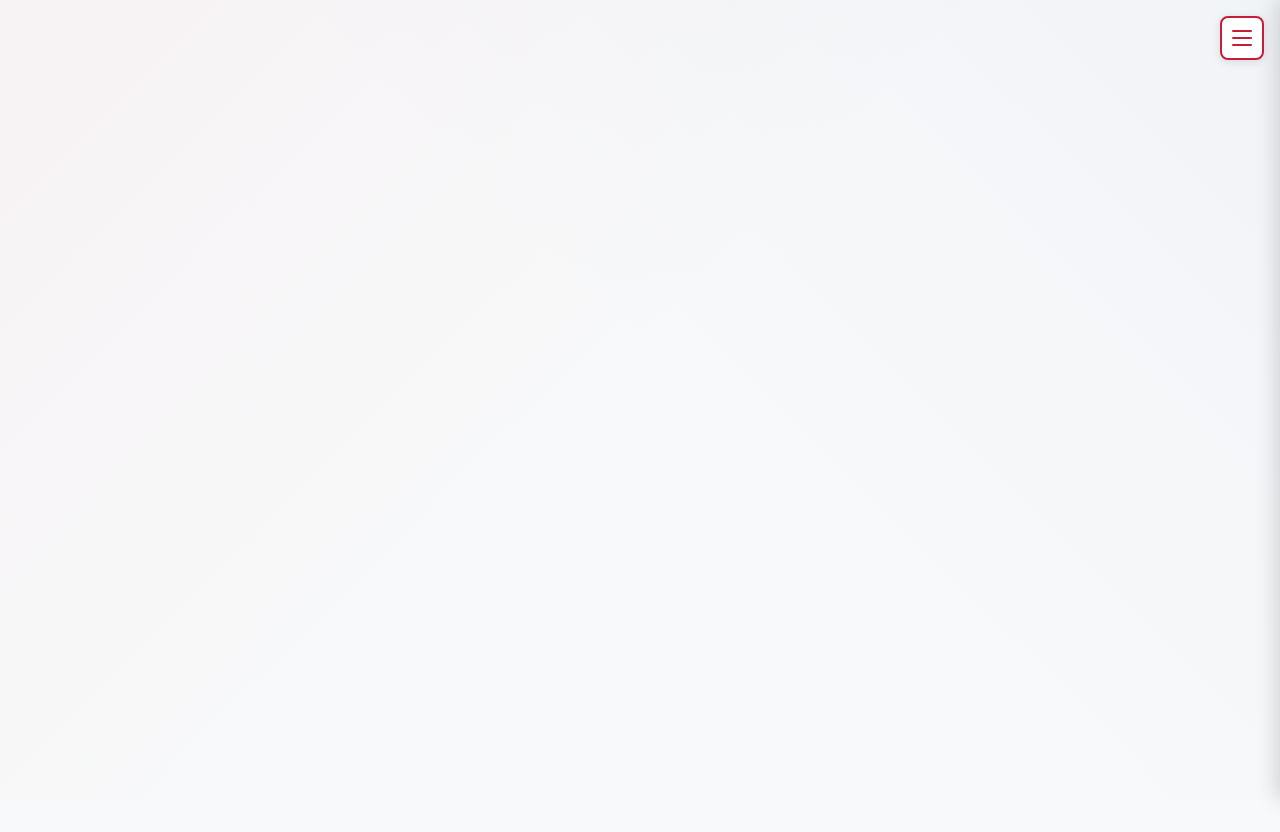
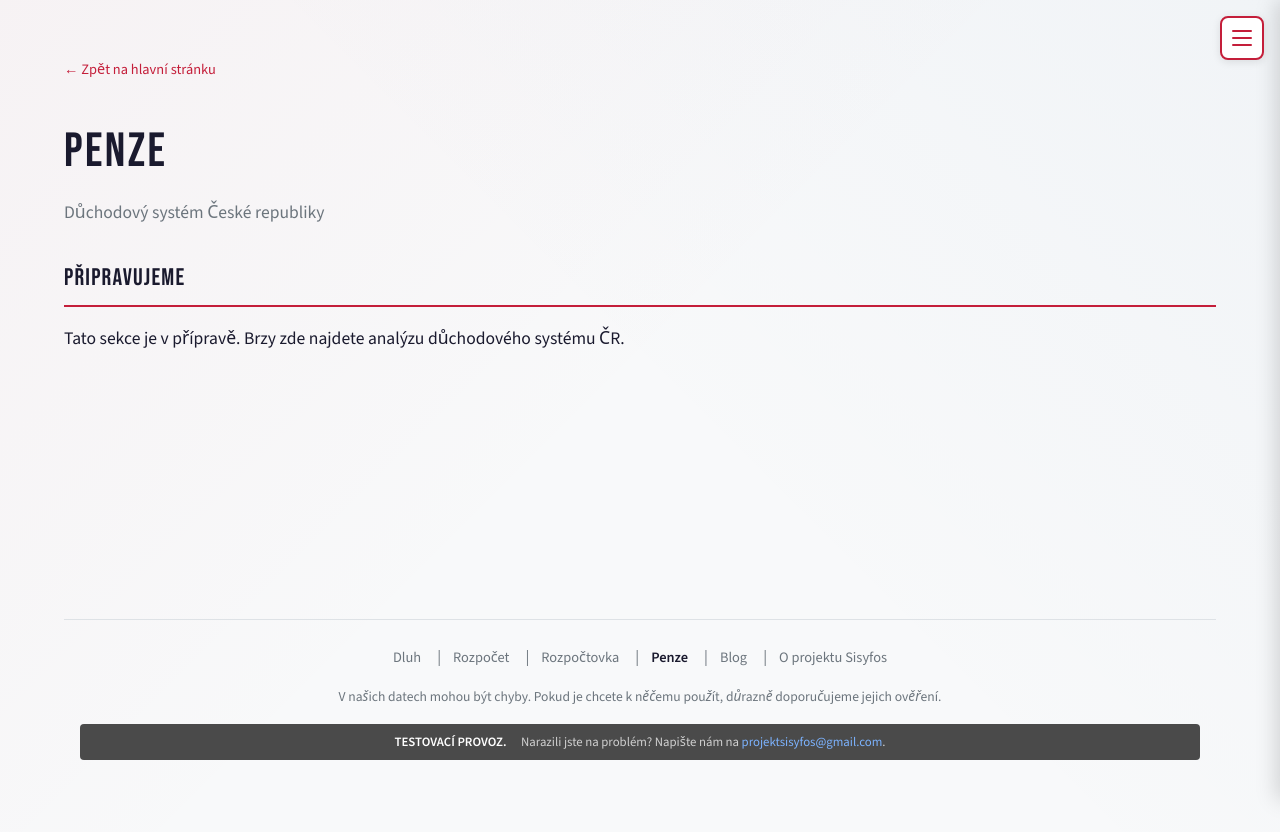
Before and after one commit to Oslicek/Sisyphus, a React (Vite) app: page /penze in a window 1280 px wide. Before the commit the page ends 800 px from the top, so only its background shows below. Built offline with nearby package versions, Linux system fonts and the light colour scheme.

Commit message:
Add Penze page with navigation links

```diff
--- a/src/App.tsx
+++ b/src/App.tsx
@@ -12,6 +12,7 @@ import { DataSources } from './pages/DataSources';
 import { BudgetTables } from './pages/BudgetTables';
 import { BudgetTreemap } from './pages/BudgetTreemap';
 import { DeficitGame } from './pages/DeficitGame';
+import { Penze } from './pages/Penze';
 import sisyfosLogo from './assets/sisyfos-logo-200x200.png';
 import styles from './App.module.css';
 
@@ -61,6 +62,7 @@ function App() {
         <Route path="/rozpocet" element={<BudgetTables />} />
         <Route path="/rozpocet-vizualizace" element={<BudgetTreemap />} />
         <Route path="/rozpoctovka" element={<DeficitGame />} />
+        <Route path="/penze" element={<Penze />} />
       </Routes>
     </BrowserRouter>
   );
--- a/src/components/Footer/Footer.tsx
+++ b/src/components/Footer/Footer.tsx
@@ -11,6 +11,7 @@ const footerLinks: FooterLink[] = [
   { label: 'Dluh', path: '/' },
   { label: 'Rozpočet', path: '/rozpocet' },
   { label: 'Rozpočtovka', path: '/rozpoctovka' },
+  { label: 'Penze', path: '/penze' },
   { label: 'Blog', path: '/blog' },
   { label: 'O projektu Sisyfos', path: '/o-projektu' },
 ];
--- a/src/components/Navigation/Navigation.tsx
+++ b/src/components/Navigation/Navigation.tsx
@@ -24,6 +24,7 @@ const navItems: NavItem[] = [
     ]
   },
   { label: 'Hra Rozpočtovka', path: '/rozpoctovka' },
+  { label: 'Penze', path: '/penze' },
   { label: 'Blog', path: '/blog' },
   { label: 'O Projektu Sisyfos', path: '/o-projektu' }
 ];
--- /dev/null
+++ b/src/pages/Penze/Penze.module.css
@@ -0,0 +1,250 @@
+.container {
+  min-height: 100vh;
+  display: flex;
+  flex-direction: column;
+  padding: 2rem;
+  padding-top: 2.5rem;
+  max-width: 1400px;
+  margin: 0 auto;
+}
+
+.header {
+  margin-bottom: 2rem;
+}
+
+.backLink {
+  font-family: 'Source Sans 3', system-ui, sans-serif;
+  font-size: 0.9rem;
+  color: var(--color-accent, #c41e3a);
+  text-decoration: none;
+  transition: opacity 0.2s ease;
+}
+
+.backLink:hover {
+  opacity: 0.7;
+}
+
+.main {
+  flex: 1;
+}
+
+.title {
+  font-family: 'Bebas Neue', Impact, sans-serif;
+  font-size: clamp(2rem, 5vw, 3rem);
+  font-weight: 400;
+  letter-spacing: 0.05em;
+  text-transform: uppercase;
+  color: var(--color-text, #1a1a2e);
+  margin: 0 0 0.5rem 0;
+}
+
+.subtitle {
+  font-family: 'Source Sans 3', system-ui, sans-serif;
+  font-size: 1.1rem;
+  color: var(--color-text-muted, #6c757d);
+  margin: 0 0 2rem 0;
+}
+
+.sourceLink {
+  color: var(--color-accent, #c41e3a);
+  text-decoration: none;
+}
+
+.sourceLink:hover {
+  text-decoration: underline;
+}
+
+.tabs {
+  display: flex;
+  gap: 0.5rem;
+  margin-bottom: 1.5rem;
+  flex-wrap: wrap;
+}
+
+.tab {
+  font-family: 'Source Sans 3', system-ui, sans-serif;
+  font-size: 0.95rem;
+  padding: 0.6rem 1.2rem;
+  border: 2px solid var(--color-border, #dee2e6);
+  background: white;
+  color: var(--color-text, #1a1a2e);
+  border-radius: 6px;
+  cursor: pointer;
+  transition: all 0.2s ease;
+}
+
+.tab:hover {
+  border-color: var(--color-accent, #c41e3a);
+}
+
+.tabActive {
+  background: var(--color-accent, #c41e3a);
+  border-color: var(--color-accent, #c41e3a);
+  color: white;
+}
+
+.section {
+  margin-bottom: 3rem;
+}
+
+.sectionTitle {
+  font-family: 'Bebas Neue', Impact, sans-serif;
+  font-size: 1.5rem;
+  font-weight: 400;
+  letter-spacing: 0.05em;
+  text-transform: uppercase;
+  color: var(--color-text, #1a1a2e);
+  margin: 0 0 1rem 0;
+  padding-bottom: 0.5rem;
+  border-bottom: 2px solid var(--color-accent, #c41e3a);
+}
+
+.text {
+  font-family: 'Source Sans 3', system-ui, sans-serif;
+  font-size: 1.1rem;
+  line-height: 1.8;
+  color: var(--color-text, #1a1a2e);
+  margin: 0 0 1.5rem 0;
+}
+
+.tableWrapper {
+  overflow-x: auto;
+  border-radius: 8px;
+  box-shadow: 0 2px 8px rgba(0, 0, 0, 0.08);
+}
+
+.table {
+  width: 100%;
+  border-collapse: collapse;
+  font-family: 'Source Sans 3', system-ui, sans-serif;
+  font-size: 0.9rem;
+  background: white;
+}
+
+.table th,
+.table td {
+  padding: 0.75rem 1rem;
+  text-align: left;
+  border-bottom: 1px solid var(--color-border, #dee2e6);
+}
+
+.table th {
+  background: var(--color-bg-subtle, #f8f9fa);
+  font-weight: 600;
+  color: var(--color-text, #1a1a2e);
+  white-space: nowrap;
+}
+
+.table tbody tr:hover {
+  background: var(--color-bg-hover, #f1f3f4);
+}
+
+.table tbody tr:last-child td {
+  border-bottom: none;
+}
+
+.numericCell {
+  text-align: right;
+  font-family: 'JetBrains Mono', monospace;
+  font-size: 0.85rem;
+}
+
+.codeCell {
+  font-family: 'JetBrains Mono', monospace;
+  font-size: 0.85rem;
+  color: var(--color-text-muted, #6c757d);
+}
+
+.totalRow {
+  background: var(--color-bg-subtle, #f8f9fa) !important;
+  font-weight: 600;
+}
+
+.positive {
+  color: #28a745;
+}
+
+.negative {
+  color: #dc3545;
+}
+
+.loading {
+  display: flex;
+  justify-content: center;
+  align-items: center;
+  min-height: 300px;
+  font-family: 'Source Sans 3', system-ui, sans-serif;
+  font-size: 1.2rem;
+  color: var(--color-text-muted, #6c757d);
+}
+
+.summaryBox {
+  display: flex;
+  gap: 2rem;
+  margin-bottom: 2rem;
+  padding: 1.5rem;
+  background: var(--color-bg-subtle, #f8f9fa);
+  border-radius: 8px;
+  flex-wrap: wrap;
+  justify-content: center;
+}
+
+.summaryItem {
+  display: flex;
+  flex-direction: column;
+  align-items: center;
+  gap: 0.5rem;
+}
+
+.summaryLabel {
+  font-family: 'Source Sans 3', system-ui, sans-serif;
+  font-size: 0.9rem;
+  color: var(--color-text-muted, #6c757d);
+  text-transform: uppercase;
+  letter-spacing: 0.05em;
+}
+
+.summaryValue {
+  font-family: 'JetBrains Mono', monospace;
+  font-size: 1.3rem;
+  font-weight: 600;
+}
+
+.navLinks {
+  display: flex;
+  gap: 1rem;
+  margin-bottom: 2rem;
+  flex-wrap: wrap;
+}
+
+.navLink {
+  font-family: 'Source Sans 3', system-ui, sans-serif;
+  font-size: 0.9rem;
+  color: var(--color-accent, #c41e3a);
+  text-decoration: none;
+  padding: 0.5rem 1rem;
+  border: 1px solid var(--color-accent, #c41e3a);
+  border-radius: 4px;
+  transition: all 0.2s ease;
+}
+
+.navLink:hover {
+  background: var(--color-accent, #c41e3a);
+  color: white;
+}
+
+@media (max-width: 768px) {
+  .container {
+    padding: 1rem;
+  }
+
+  .table th,
+  .table td {
+    padding: 0.5rem 0.75rem;
+    font-size: 0.85rem;
+  }
+
+  .numericCell {
+    font-size: 0.8rem;
+  }
+}
--- /dev/null
+++ b/src/pages/Penze/Penze.tsx
@@ -0,0 +1,35 @@
+import { Link } from 'react-router-dom';
+import { Footer } from '../../components/Footer';
+import { useDocumentMeta } from '../../hooks/useDocumentMeta';
+import styles from './Penze.module.css';
+
+export function Penze() {
+  useDocumentMeta({
+    title: 'Penze – Důchodový systém ČR',
+    description: 'Přehled důchodového systému České republiky. Analýza příjmů a výdajů penzijního systému.',
+  });
+
+  return (
+    <div className={styles.container}>
+      <header className={styles.header}>
+        <Link to="/" className={styles.backLink}>← Zpět na hlavní stránku</Link>
+      </header>
+
+      <main className={styles.main}>
+        <h1 className={styles.title}>Penze</h1>
+        <p className={styles.subtitle}>
+          Důchodový systém České republiky
+        </p>
+
+        <section className={styles.section}>
+          <h2 className={styles.sectionTitle}>Připravujeme</h2>
+          <p className={styles.text}>
+            Tato sekce je v přípravě. Brzy zde najdete analýzu důchodového systému ČR.
+          </p>
+        </section>
+      </main>
+
+      <Footer />
+    </div>
+  );
+}
--- /dev/null
+++ b/src/pages/Penze/index.ts
@@ -0,0 +1 @@
+export { Penze } from './Penze';
```
Also changed, not shown: 1 other file (tests, documents, lock files or other folders).
